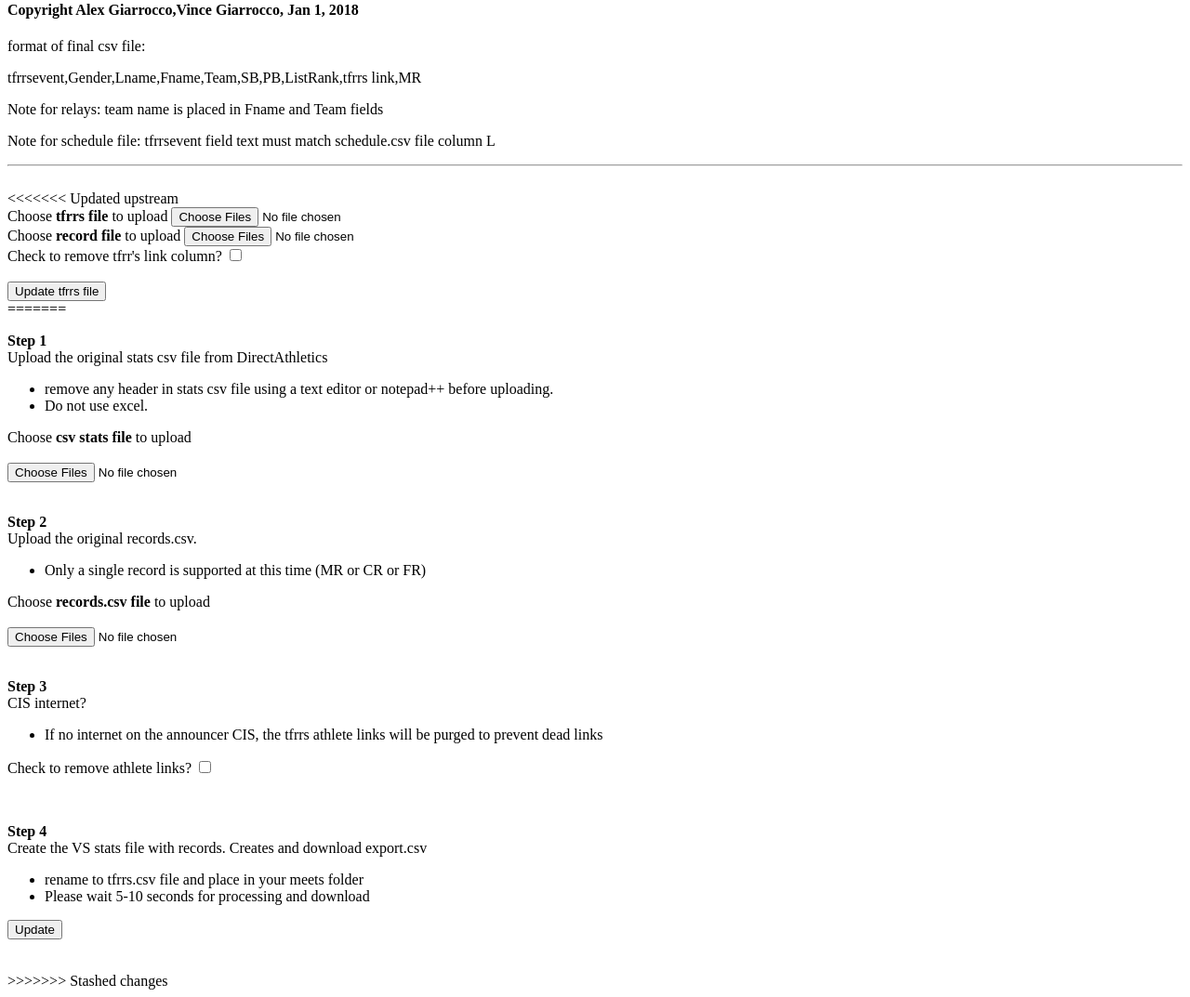
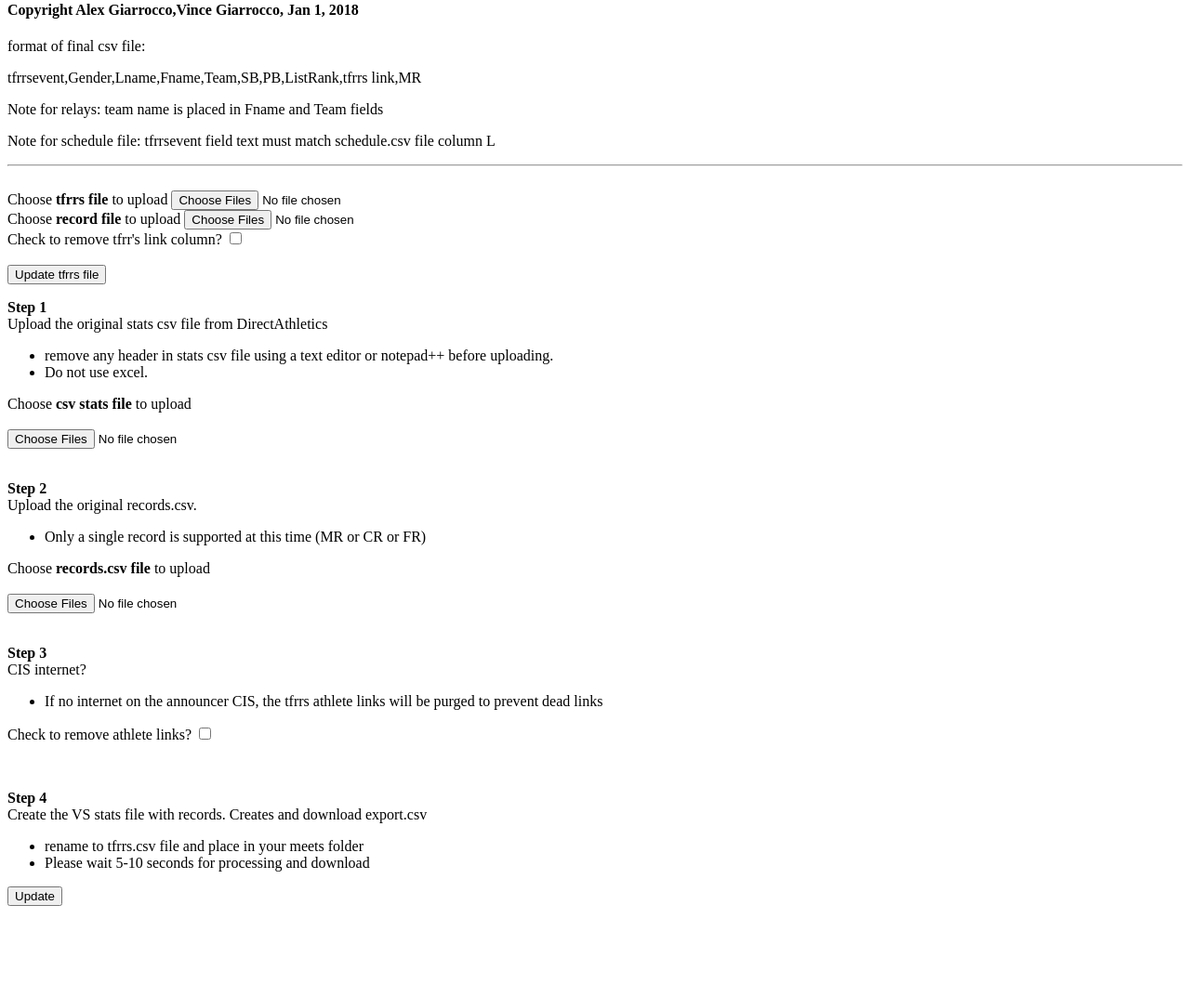
Before and after one commit to g-rock/track_and_field_records, a Flask app: page / in a window 1280 px wide. Shown: the part 162-1235 px from the top of the page at 93% size. After the commit the page ends 1137 px from the top, so only its background shows below. Run offline with Flask 2, Linux system fonts and the light colour scheme.

Commit message:
html changes

```diff
--- a/templates/get.html
+++ b/templates/get.html
@@ -1,7 +1,6 @@
 {% extends "index.html" %}
 {% block body %}
   <form method="post" enctype="multipart/form-data">
-<<<<<<< Updated upstream
          <div>
              <label for="tfrrs">Choose <b>tfrrs file</b> to upload</label>
              <input type="file" id="tfrrs" name="tfrrs" multiple>
@@ -19,7 +18,6 @@
            <button onclick="click()" id="download">Update tfrrs file</button>
          </div>
     </form>
-=======
 
 <form enctype="multipart/form-data" method="post">
 <div>
@@ -53,10 +51,4 @@
 <button id="download">Update</button></div>
 <br /><br />
 </form>
-    <script type="text/javascript">
-        download.onclick = function(e){
-            console.log(e);
-        }
-    </script>
->>>>>>> Stashed changes
 {% endblock %}
```
